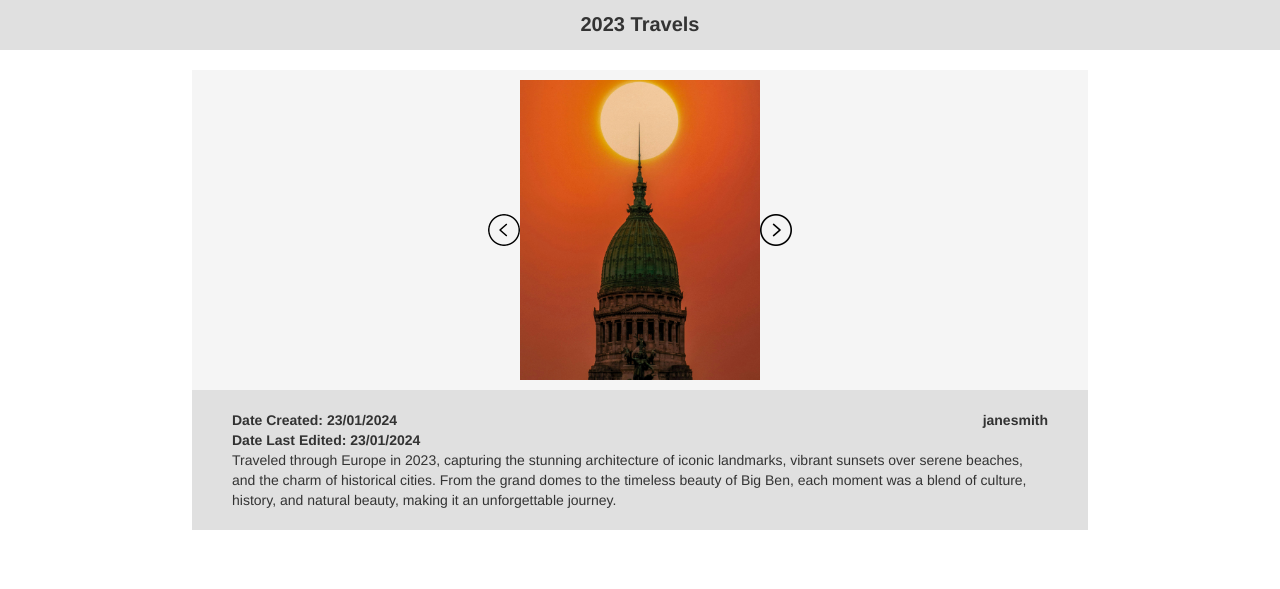
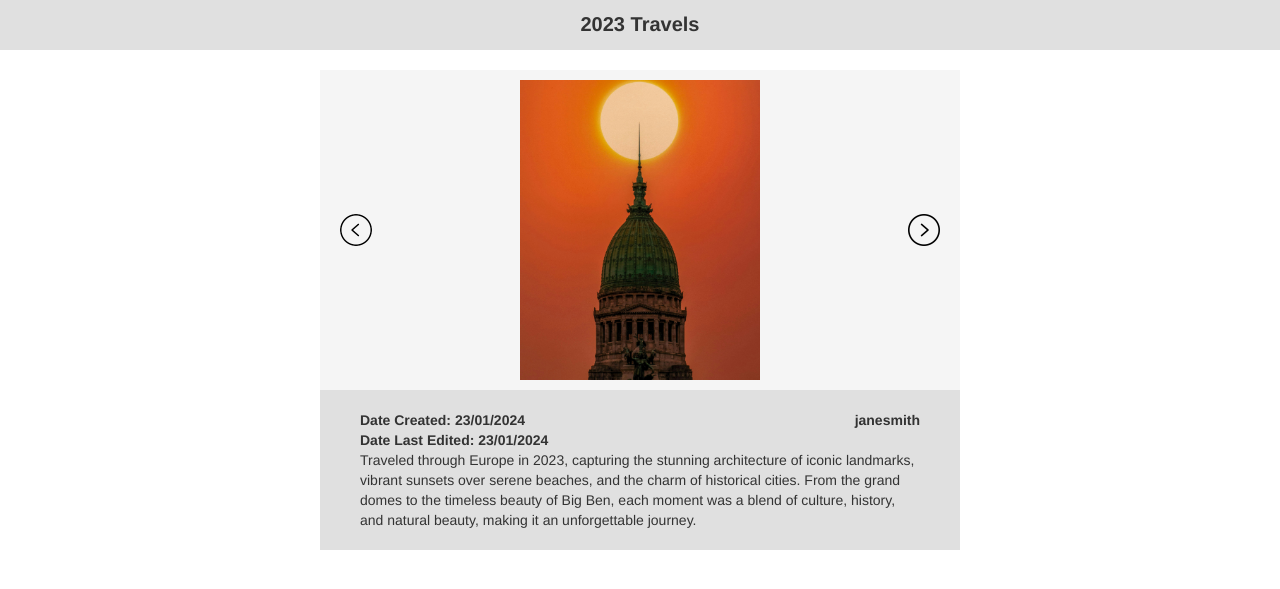
Before and after one commit to meghardie/GalleryWebsite, a Flask app: a page that uses app/templates/base.html in a window 1280 px wide. Shown: the part 52-641 px from the top of the page. Run offline with Flask 3, Linux system fonts and the light colour scheme; some libraries are stand-ins or nearby versions.

Commit message:
stopped arrows moving around in view gallery

```diff
--- a/app/static/style.css
+++ b/app/static/style.css
@@ -169,7 +169,7 @@
 
 /* for individual gallery page*/
 #indvGallery{
-    width: 70%;
+    width: 50%;
     margin: auto;
     background-color: var(--lightBackground);
     margin-top: 20px;
@@ -181,7 +181,9 @@
     height: 320px;
     display: flex;
     align-items: center;
-    justify-content: center;
+    justify-content: space-between;
+    padding-left: 20px;
+    padding-right: 20px;
 }
 
 .galleryPhoto{
```
